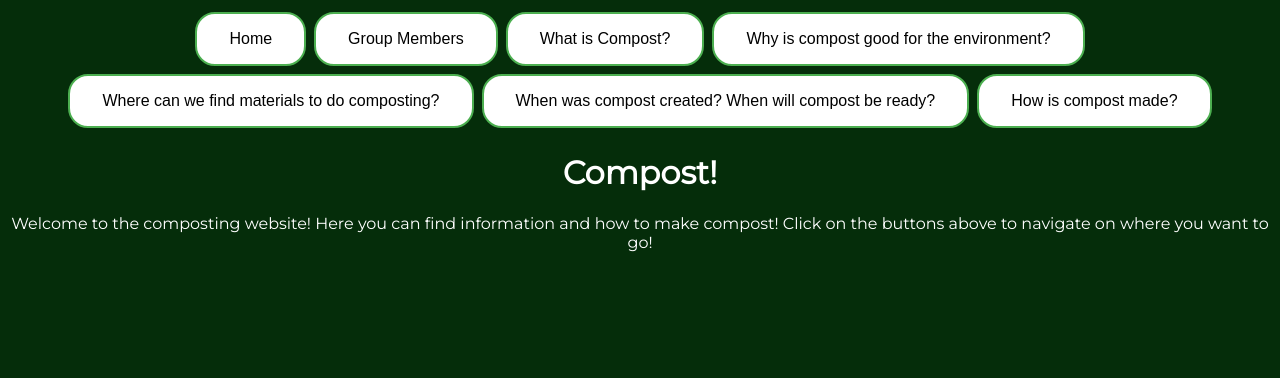
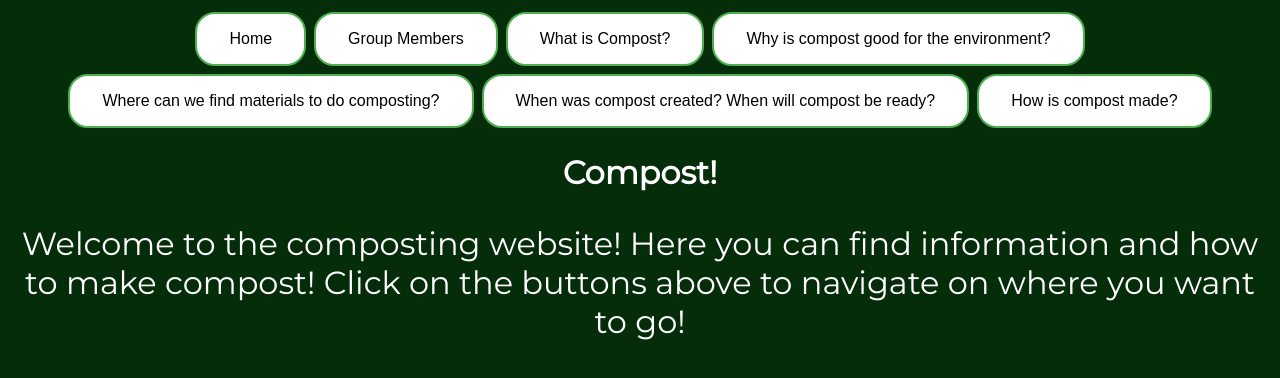
Before and after one commit to JeffJrShim/compost-website, a plain HTML site: page index.html in a window 1280 px wide. Drawn offline with Linux system fonts and the light colour scheme.

Commit message:
owowowoow

```diff
--- a/index.html
+++ b/index.html
@@ -18,6 +18,6 @@
       <button onclick="javascript:window.location.href='how.html';" class="button button1">How is compost made?</button>
     </div>
     <h1>Compost!</h1>
-    <p style="text-align: center;">Welcome to the composting website! Here you can find information and how to make compost! Click on the buttons above to navigate on where you want to go!</p>
+    <p style="text-align: center; font-size: xx-large;">Welcome to the composting website! Here you can find information and how to make compost! Click on the buttons above to navigate on where you want to go!</p>
 </body>
 </html>
```
